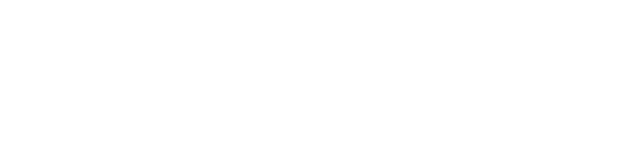
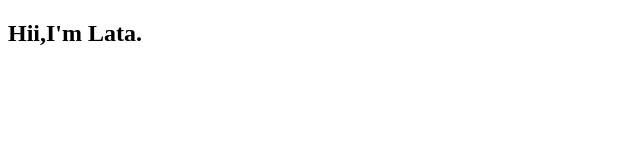
Before and after one commit to lata30/collaboration, a plain HTML site: page index.html in a window 1280 px wide. Shown: the whole page, without its empty margins (0-640 px from the left). Drawn offline with Linux system fonts and the light colour scheme.

Commit message:
name added

```diff
--- a/index.html
+++ b/index.html
@@ -9,5 +9,8 @@
 </head>
 
 <body></body>
+<section>
+    <h2>Hii,I'm Lata.</h2>
+</section>
 
 </html>
```
